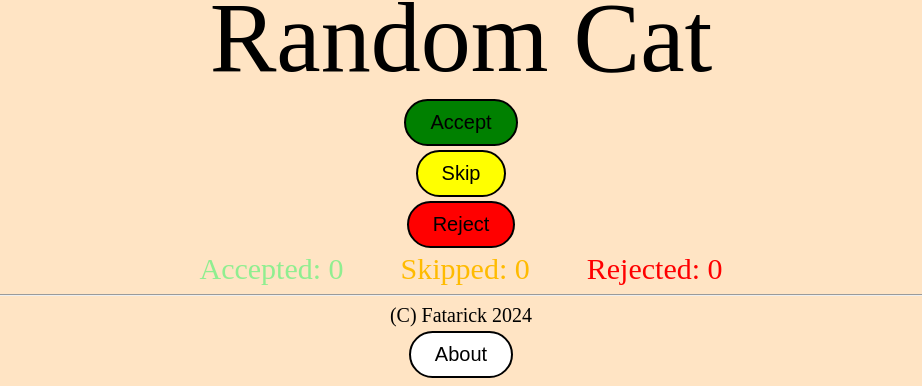
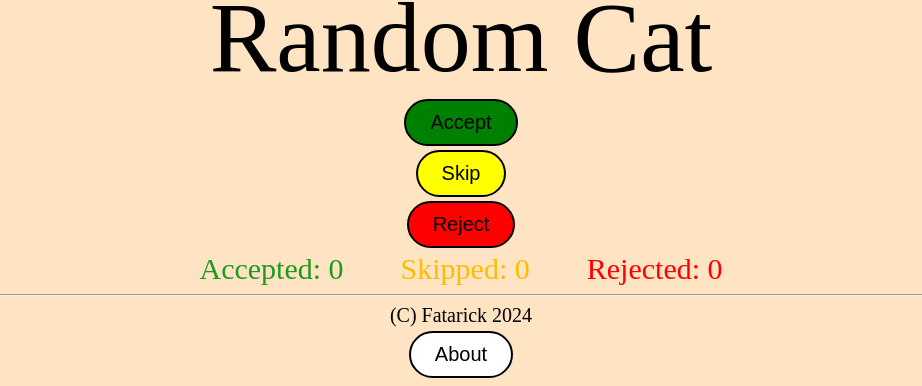
Before and after one commit to fatarick/catpicker, a plain HTML site: page index.html in a window 1280 px wide. Shown: the part 580-966 px from the top of the page, without its empty margins (179-1101 px from the left). Drawn offline with Linux system fonts and the light colour scheme.

Commit message:
make accepted text color more visible

```diff
--- a/styleIndex.css
+++ b/styleIndex.css
@@ -77,7 +77,7 @@ p1 {
 }
 
 #accepted {
-    color: lightgreen;
+    color: rgb(33, 153, 31);
     border-radius: 30px;
     padding: 10px 24px;
     margin: 4px 2px;
```
